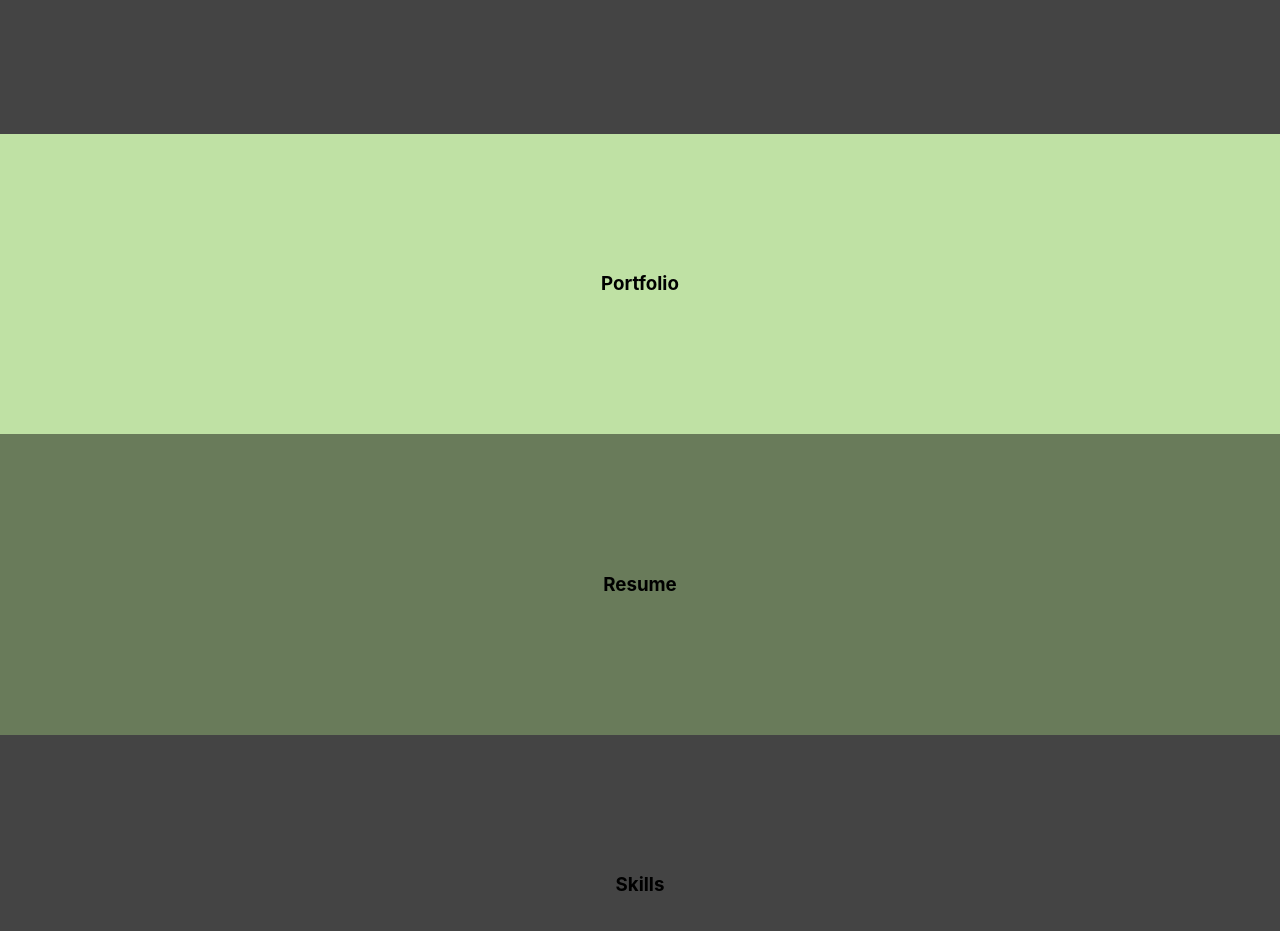
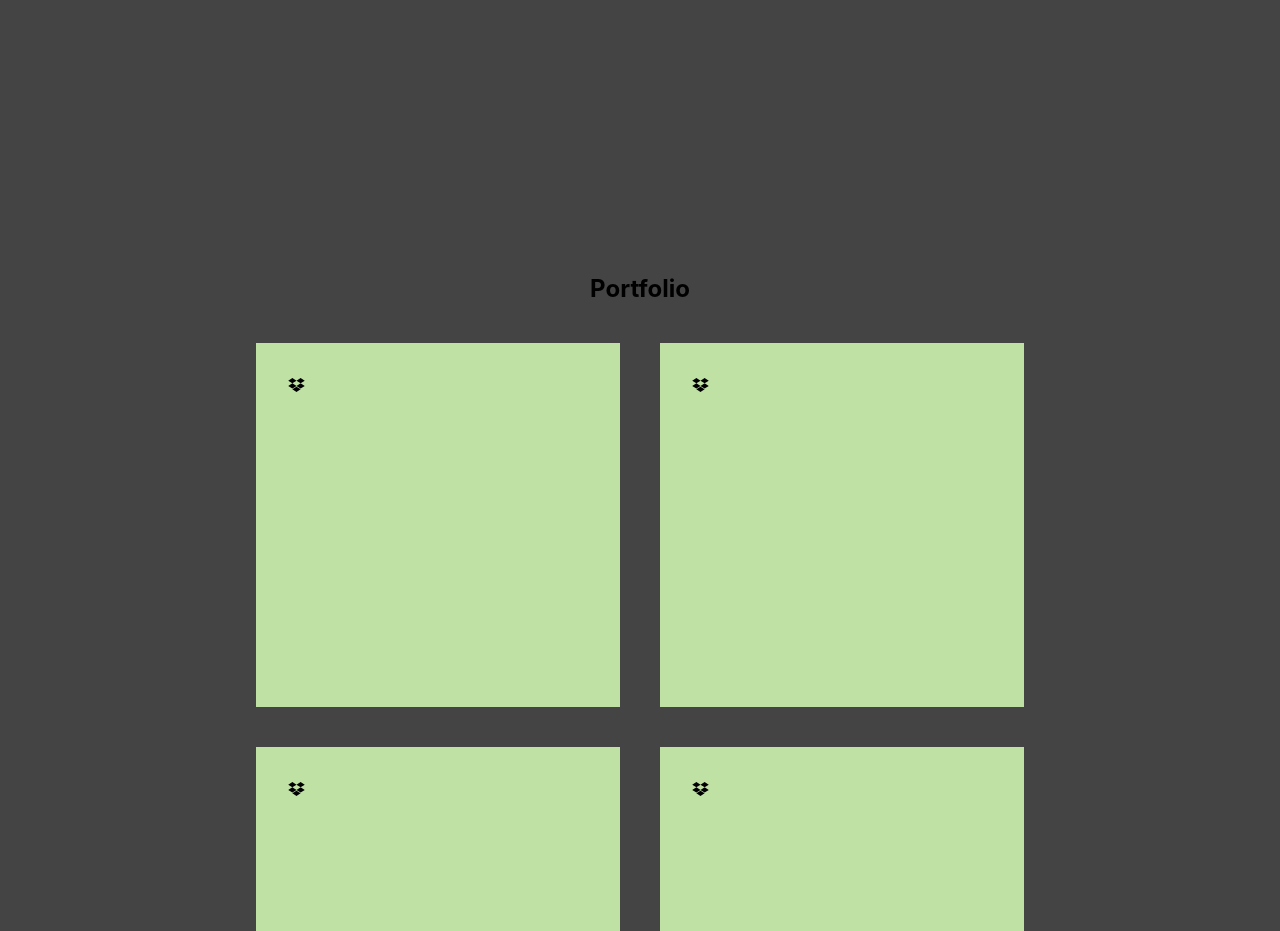
Before and after one commit to jbmiller015/React_Web_App, a React (Create React App) app: page / in a window 1280 px wide. Shown: the part 920-1851 px from the top of the page. Built offline with nearby package versions, Linux system fonts and the light colour scheme.

Commit message:
Implementing Portfolio squares

```diff
--- a/src/components/Portfolio/Portfolio.css
+++ b/src/components/Portfolio/Portfolio.css
@@ -1,6 +1,14 @@
 .portfolio {
     text-align: center;
-    background-color: #BFE1A4;
+    background-color: #444444;
     padding-top: 120px;
     padding-bottom: 120px;
 }
+
+.portfolio > .results {
+    display: flex;
+    flex-flow: row wrap;
+    justify-content: center;
+    margin-left: 5%;
+    margin-right: 5%;
+}
--- a/src/components/Portfolio/Portfolio.js
+++ b/src/components/Portfolio/Portfolio.js
@@ -1,11 +1,23 @@
 import React, {Component} from "react";
 import './Portfolio.css';
+import Square from "./Square";
+import {faDropbox} from "@fortawesome/free-brands-svg-icons";
 
 class Portfolio extends Component {
     render() {
         return (
             <div className="portfolio">
-                <h3>Portfolio</h3>
+                <h2>Portfolio</h2>
+                <div className="results">
+                    <Square onClick={this.props.onClick} icon={faDropbox} bColor='#BFE1A4'/>
+                    <Square onClick={this.props.onClick} icon={faDropbox} bColor='#BFE1A4'/>
+                    <Square onClick={this.props.onClick} icon={faDropbox} bColor='#BFE1A4'/>
+                    <Square onClick={this.props.onClick} icon={faDropbox} bColor='#BFE1A4'/>
+                    <Square onClick={this.props.onClick} icon={faDropbox} bColor='#BFE1A4'/>
+                    <Square onClick={this.props.onClick} icon={faDropbox} bColor='#BFE1A4'/>
+                    <Square onClick={this.props.onClick} icon={faDropbox} bColor='#BFE1A4'/>
+                    <Square onClick={this.props.onClick} icon={faDropbox} bColor='#BFE1A4'/>
+                </div>
             </div>
         );
     }
--- /dev/null
+++ b/src/components/Portfolio/Square.css
@@ -0,0 +1,16 @@
+.square {
+    position: relative;
+    padding: 2rem;
+    text-align: center;
+    display: flex;
+    flex-shrink: 0;
+    min-width: 300px;
+    min-height: 300px;
+    margin: 20px;
+}
+
+.square:hover,
+.square:focus {
+    box-shadow: 0 0.5em 0.5em -0.4em;
+    transform: translateY(-0.25em);
+}
--- /dev/null
+++ b/src/components/Portfolio/Square.js
@@ -0,0 +1,36 @@
+import React, {Component} from "react";
+import "./Square.css";
+import {FontAwesomeIcon} from "@fortawesome/react-fontawesome";
+
+class Square extends Component {
+    constructor(props) {
+        super(props);
+        this.modalData = this.modalData.bind(this);
+    }
+
+    /**
+     * Sends data to parent element.
+     * @param event
+     */
+    modalData(event) {
+        event.preventDefault();
+        const squareData = this.props.data;
+
+        const {onClick} = this.props;
+        onClick(squareData);
+    }
+
+    render() {
+        const {bColor, icon} = this.props;
+
+        return (
+            <div className="square" style={{backgroundColor: bColor}} onClick={this.modalData}>
+                <span>
+                    <FontAwesomeIcon icon={icon}/>
+                </span>
+            </div>
+        );
+    }
+}
+
+export default Square;
```
